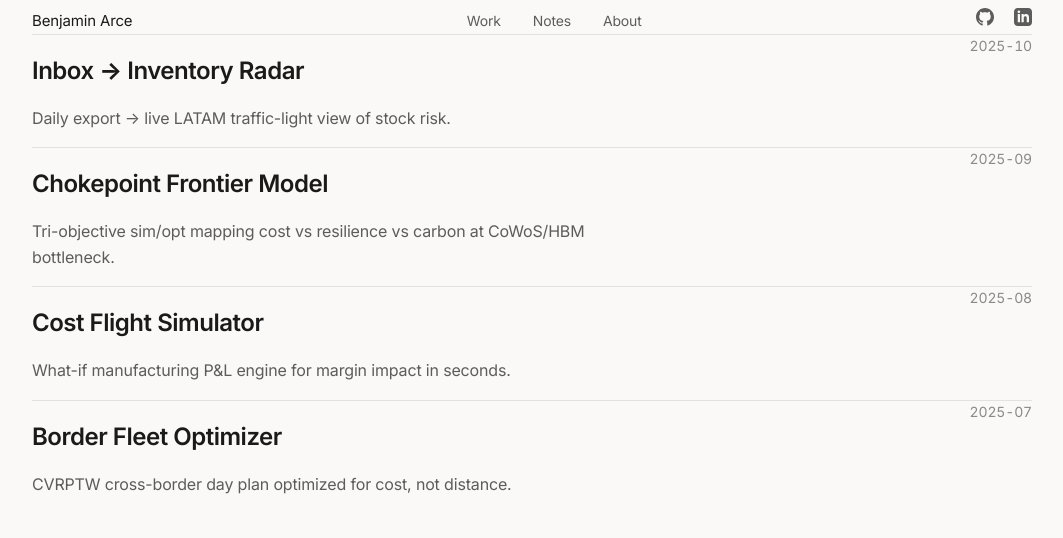
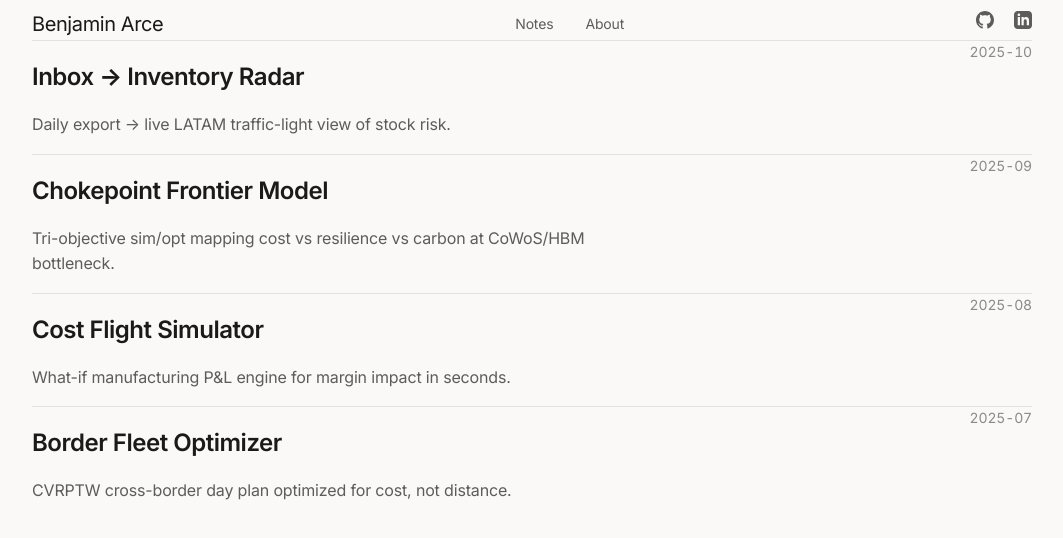
Before and after one commit to benjaminarce-cloud/arcev2-portfolio, a Next.js app: page / in a window 1280 px wide. Shown: the top 538 px of the page, without its empty margins (108-1171 px from the left). Built offline with nearby package versions, Linux system fonts and the light colour scheme.

Commit message:
Update page.tsx

```diff
--- a/src/app/page.tsx
+++ b/src/app/page.tsx
@@ -35,15 +35,12 @@ export default function HomePage() {
         <header className="pt-10 pb-10 flex items-center justify-between border-b border-[var(--hair)]">
           <Link
             href="/"
-            className="text-[15px] font-medium text-[var(--text)] tracking-[-0.01em]"
+            className="text-[20px] font-semibold text-[var(--text)] tracking-[-0.02em]"
           >
             Benjamin Arce
           </Link>
 
           <nav className="nav-container">
-            <Link href="/work" className="nav-link">
-              Work
-            </Link>
             <Link href="/notes" className="nav-link">
               Notes
             </Link>
```
